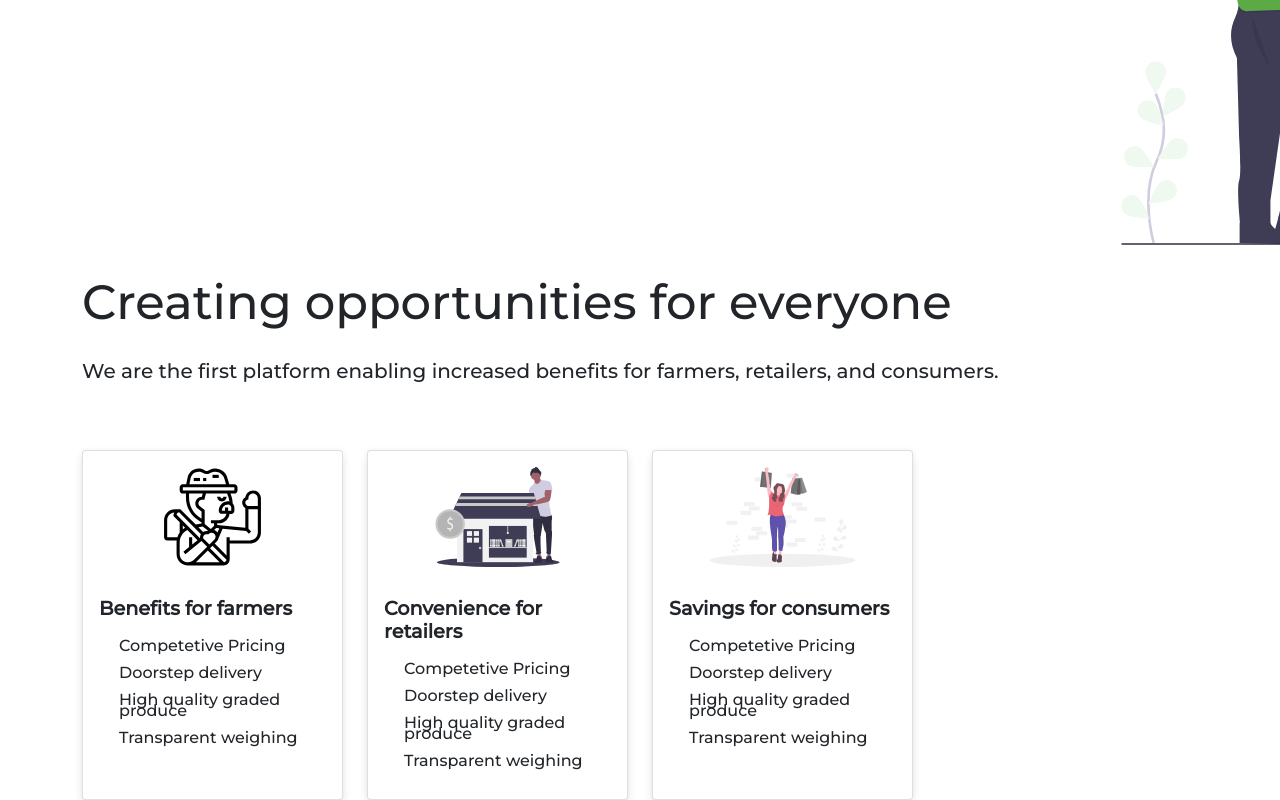
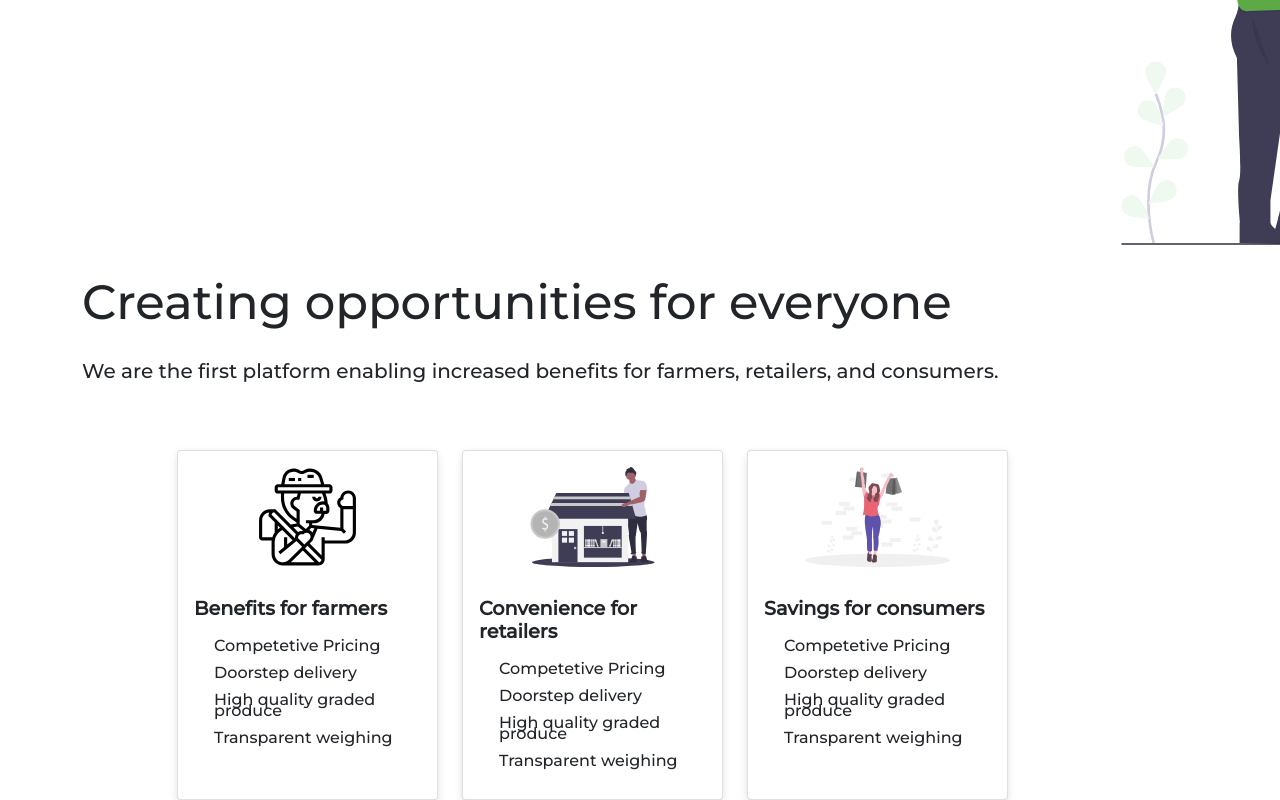
Before and after one commit to akshay-vinod/Jaiveekam, a React (Create React App) app: page / in a window 1280 px wide. Shown: the part 562-1362 px from the top of the page. Built offline with nearby package versions, Linux system fonts and the light colour scheme.

Commit message:
ModifyCards

```diff
--- a/src/components/Cards.js
+++ b/src/components/Cards.js
@@ -13,6 +13,7 @@ const Cards = () => {
         </p>
       </div>
       <div className="row mt-5">
+        <div className="col-1"></div>
         <div className="col-3">
           <div className="card cards">
             <div className="card-body">
```
